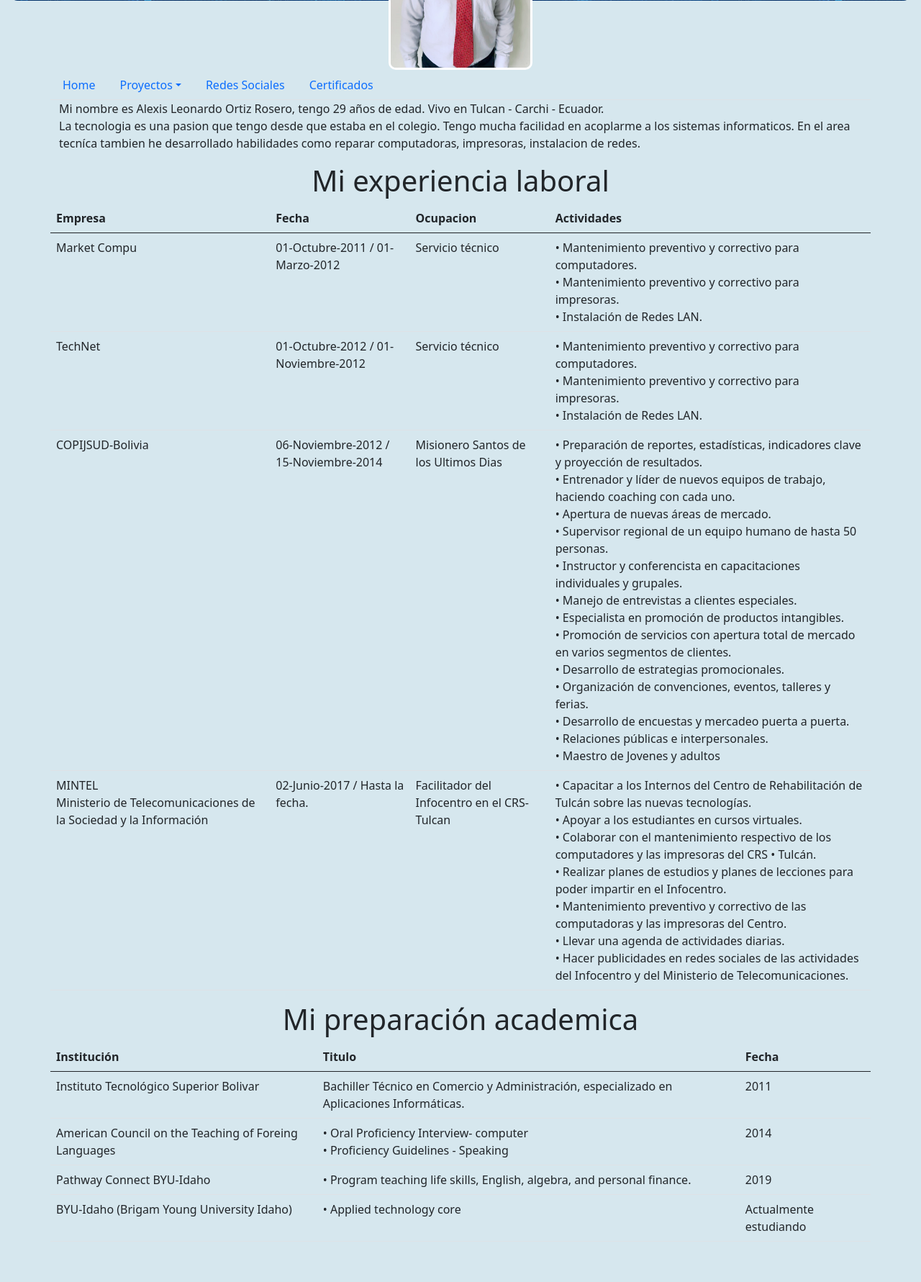
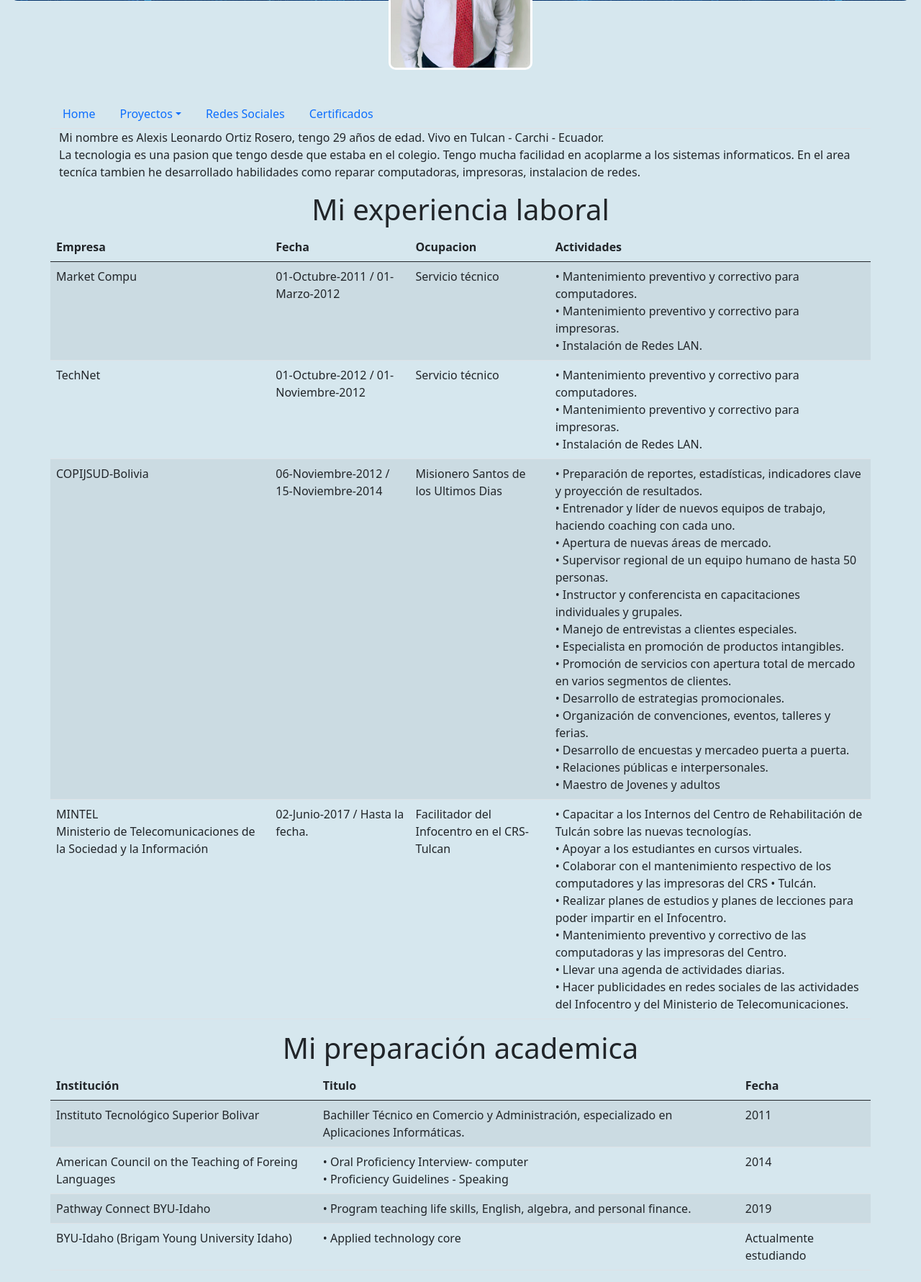
Before and after one commit to ortizal19009/ortizProfile.github.io, a PHP site: page / in a window 1280 px wide. Shown: the part 315-2096 px from the top of the page at 72% size. Before the commit the page ends 2025 px from the top, so only its background shows below. Run offline with PHP 8.4, Linux system fonts and the light colour scheme.

Commit message:
Updated Home Page

```diff
--- a/index.html
+++ b/index.html
@@ -14,13 +14,13 @@
         <div class="cHeader row">
             <header>
                 <div class="clHeader row">
-                    <div class="titulo col-sm">
+                    <div class="titulo col-lg">
                         <h1 class="">BIENVENIDOS A MI PORTAFOLIO PROFESIONAL</h1>
                         <h2>Alexis L. Ortiz</h2>
                     </div>
                 </div>
                 <div class="clHeader row">
-                    <div class="col-sm">
+                    <div class="col-lg">
                         <img src="img/FOTO-PERFIL.jpeg" alt="" id="idFotoPerfil">
                     </div>
                 </div>
@@ -29,6 +29,7 @@
 
         </div>
         <div class="navSection container ">
+            <br><br><br><br><br>
             <div class="row">
                 <ul class="nav nav-tabs">
                     <li class="nav-item">
@@ -52,7 +53,6 @@
                         <a class="nav-link " href="#" tabindex="-1" aria-disabled="true">Certificados </a>
                     </li>
                 </ul>
-                </nav>
             </div>
             <div class="row">
                 <p>
@@ -64,8 +64,10 @@
                     instalacion de redes.
 
                 </p>
+            </div>
+            <div class="row">
                 <h1 class="titulo">Mi experiencia laboral</h1>
-                <table class="table table-border">
+                <table class="table table-striped">
                     <thead>
                         <tr>
                             <th>Empresa</th>
@@ -156,8 +158,10 @@
 
                     </tbody>
                 </table>
+            </div>
+            <div class="row">
                 <h1 class="titulo">Mi preparación academica</h1>
-                <table class="table">
+                <table class="table table-striped">
                     <thead>
                         <tr>
                             <th>
@@ -220,8 +224,8 @@
 
                     </tbody>
                 </table>
+            </div>
 
-            </div>
 
         </div>
 
--- a/style.css
+++ b/style.css
@@ -24,9 +24,9 @@ header h1,h2{
     border-radius: 10px;
 
 }
-.navSection{
-    margin-top:5em;
-}
+/* .navSection{
+    margin-top:7em;
+} */
 .titulo{
     text-align:center;
 }
```
Lines whose indentation alone changed are shown as unchanged.
